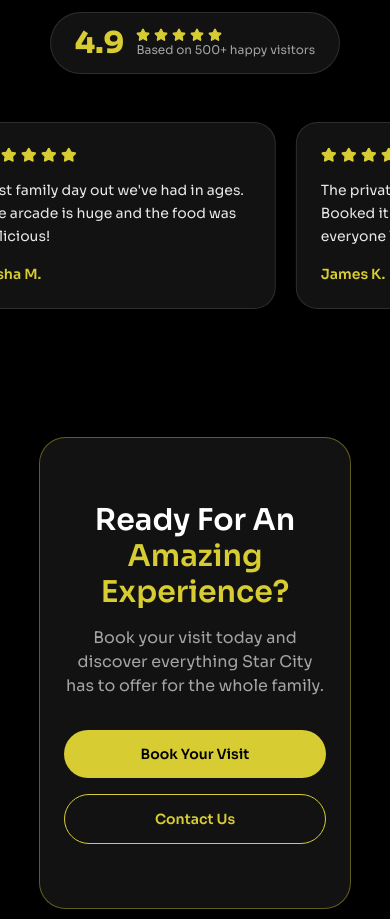
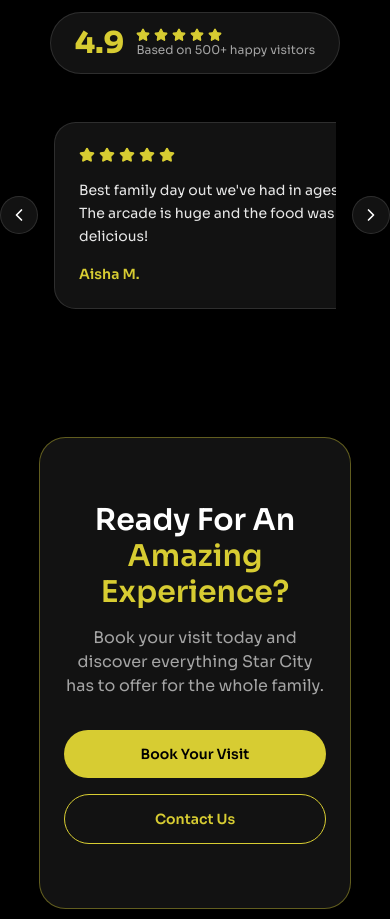
Before and after one commit to thecolourmotion/Star-City, a Next.js app: page / in a window 390 px wide. Shown: the part 5440-6359 px from the top of the page. Built offline with nearby package versions, Linux system fonts and the light colour scheme.

Commit message:
feat: add mobile review carousel with prev/next buttons

```diff
--- a/components/site/reviews.tsx
+++ b/components/site/reviews.tsx
@@ -1,7 +1,8 @@
 "use client"
 
 import { motion } from "framer-motion"
-import { Star, StarHalf } from "lucide-react"
+import { Star, StarHalf, ChevronLeft, ChevronRight } from "lucide-react"
+import { useState } from "react"
 import { Reveal } from "./reveal"
 
 const STAR_COLOR = "#d7cc32"
@@ -39,7 +40,17 @@ function ReviewCard({ name, text, rating }: { name: string; text: string; rating
 }
 
 export function Reviews() {
+  const [mobileIndex, setMobileIndex] = useState(0)
   const loop = [...reviews, ...reviews]
+
+  const handlePrev = () => {
+    setMobileIndex((i) => (i - 1 + reviews.length) % reviews.length)
+  }
+
+  const handleNext = () => {
+    setMobileIndex((i) => (i + 1) % reviews.length)
+  }
+
   return (
     <section id="reviews" className="overflow-hidden py-16 md:py-24">
       <div className="site-container">
@@ -60,7 +71,8 @@ export function Reviews() {
         </Reveal>
       </div>
 
-      <div className="relative mt-12">
+      {/* Desktop: Continuous scroll */}
+      <div className="relative mt-12 hidden md:block">
         <motion.div
           className="flex gap-5"
           animate={{ x: ["0%", "-50%"] }}
@@ -71,6 +83,36 @@ export function Reviews() {
           ))}
         </motion.div>
       </div>
+
+      {/* Mobile: Button navigation */}
+      <div className="relative mt-12 flex md:hidden items-center justify-center gap-4">
+        <button
+          onClick={handlePrev}
+          className="rounded-full border border-border bg-card p-2 transition-all hover:bg-primary/10"
+          aria-label="Previous review"
+        >
+          <ChevronLeft className="h-5 w-5" />
+        </button>
+        <div className="w-full overflow-hidden">
+          <motion.div
+            className="flex gap-5"
+            initial={false}
+            animate={{ x: -mobileIndex * 320 }}
+            transition={{ type: "spring", stiffness: 300, damping: 30 }}
+          >
+            {reviews.map((r, i) => (
+              <ReviewCard key={i} {...r} />
+            ))}
+          </motion.div>
+        </div>
+        <button
+          onClick={handleNext}
+          className="rounded-full border border-border bg-card p-2 transition-all hover:bg-primary/10"
+          aria-label="Next review"
+        >
+          <ChevronRight className="h-5 w-5" />
+        </button>
+      </div>
     </section>
   )
 }
```
Also changed, not shown: public/pool-party.png.
